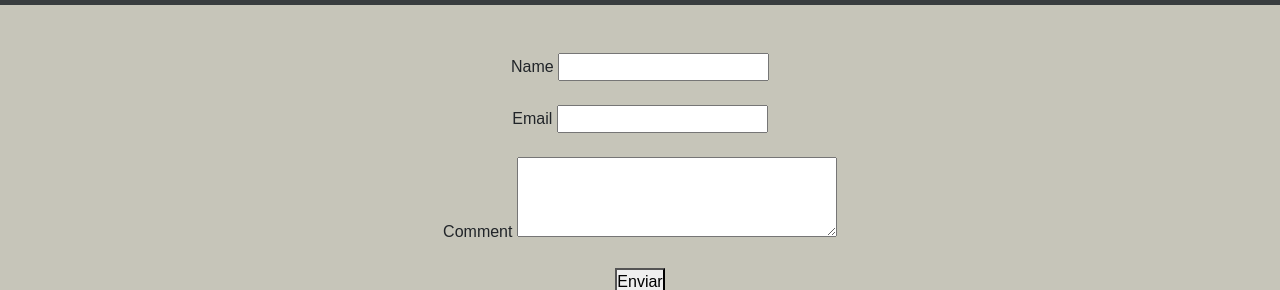
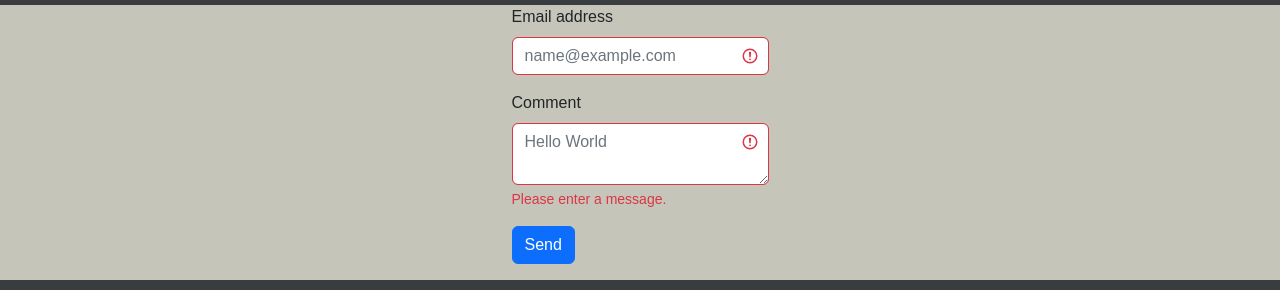
Before and after one commit to Ethimos/MachineOn, a plain HTML site: page pages/contact.html in a window 1280 px wide. Shown: the part 51-341 px from the top of the page. Drawn offline with nearby package versions, Linux system fonts and the light colour scheme; a web font is replaced by a local one.

Commit message:
Contact whit bootstrap

```diff
--- a/pages/contact.html
+++ b/pages/contact.html
@@ -32,25 +32,21 @@
     </header>
     <main>
         <section class="section">
-            <form action="" method="get" enctype="text/plain">
-                <fieldset class="section__login">
-                    <div>
-                        <label for="username">Name</label>
-                        <input type="text" id="username" name="username" required>
-                    </div>
-                    <br>
-                    <div>
-                        <label for="email">Email</label>
-                        <input type="email" id="email" name="email" required>
-                    </div>
-                    <br>
-                    <div>
-                        <label for="comment">Comment</label>
-                        <textarea class="contact__comment" id="contact_comment" name="contact_comment" required></textarea>
-                    </div>
-                    <br>
-                    <button type="submit">Enviar</button>
-                </fieldset>
+            <form class="was-validated">
+                <div class="mb-3">
+                  <label for="exampleFormControlInput1" class="form-label">Email address</label>
+                  <input type="email" class="form-control" id="exampleFormControlInput1" placeholder="name@example.com" required>
+                </div>
+                <div class="mb-3">
+                  <label for="validationTextarea" class="form-label">Comment</label>
+                  <textarea class="form-control is-invalid" id="validationTextarea" placeholder="Hello World" required></textarea>
+                  <div class="invalid-feedback">
+                    Please enter a message.
+                  </div>
+                </div>
+                <div class="mb-3">
+                  <button class="btn btn-primary" type="submit" enabled>Send</button>
+                </div>
             </form>
         </section>
     </main>
```
